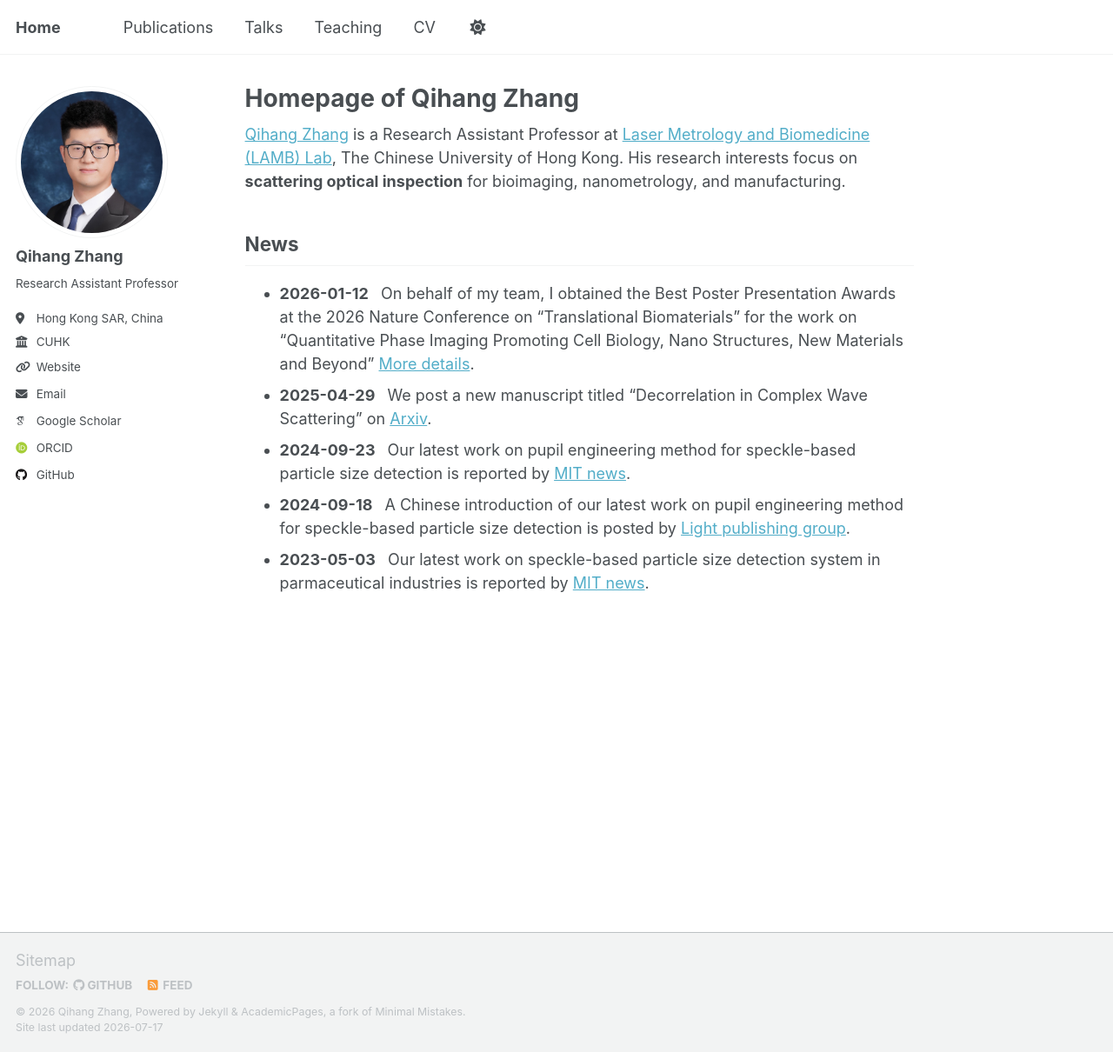
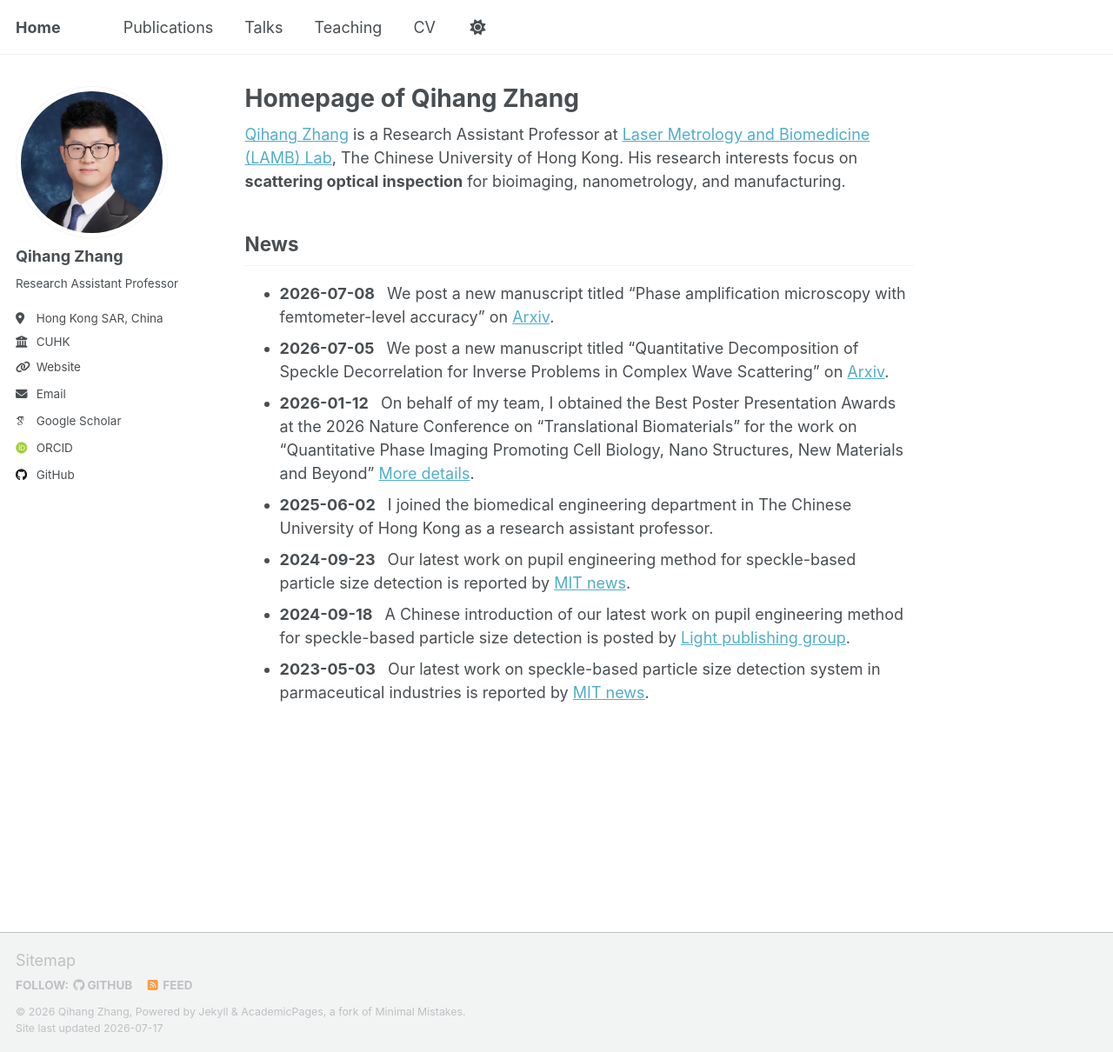
Before and after one commit to qhzhang95/qhzhang95.github.io, a Jekyll site: the page built from _pages/about.md, in a window 1280 px wide and 1210 px high. Shown: the whole window at 87% size. Built offline with Jekyll 4.4.1, drawn with Linux system fonts in a browser that asks for light colours; some web fonts are replaced; a script that is not in the unit is left out.

Commit message:
Update about.md

```diff
--- a/_pages/about.md
+++ b/_pages/about.md
@@ -11,8 +11,10 @@ redirect_from:
 
 News
 ------
+* **2026-07-08** &ensp;We post a new manuscript titled "Phase amplification microscopy with femtometer-level accuracy" on [Arxiv](https://arxiv.org/abs/2505.20252).
+* **2026-07-05** &ensp;We post a new manuscript titled "Quantitative Decomposition of Speckle Decorrelation for Inverse Problems in Complex Wave Scattering" on [Arxiv](https://arxiv.org/abs/2504.11330).
 * **2026-01-12** &ensp;On behalf of my team, I obtained the Best Poster Presentation Awards at the 2026 Nature Conference on “Translational Biomaterials” for the work on “Quantitative Phase Imaging Promoting Cell Biology, Nano Structures, New Materials and Beyond” [More details](https://drive.google.com/file/d/1oXPqkR5PkFKAMPh-7D_TriJmMnMvdOzN/view?usp=sharing).
-* **2025-04-29** &ensp;We post a new manuscript titled "Decorrelation in Complex Wave Scattering" on [Arxiv](https://arxiv.org/abs/2504.11330).
+* **2025-06-02** &ensp;I joined the biomedical engineering department in The Chinese University of Hong Kong as a research assistant professor.
 * **2024-09-23** &ensp;Our latest work on pupil engineering method for speckle-based particle size detection is reported by [MIT news](https://news.mit.edu/2024/accelerating-particle-size-distribution-estimation-0923).
 * **2024-09-18** &ensp;A Chinese introduction of our latest work on pupil engineering method for speckle-based particle size detection is posted by [Light publishing group](https://mp.weixin.qq.com/s/YL2DDHgCYVx53SHv4rY2mg).
 * **2023-05-03** &ensp;Our latest work on speckle-based particle size detection system in parmaceutical industries is reported by [MIT news](https://news.mit.edu/2023/ai-based-estimator-manufacturing-medicine-0503).
```
